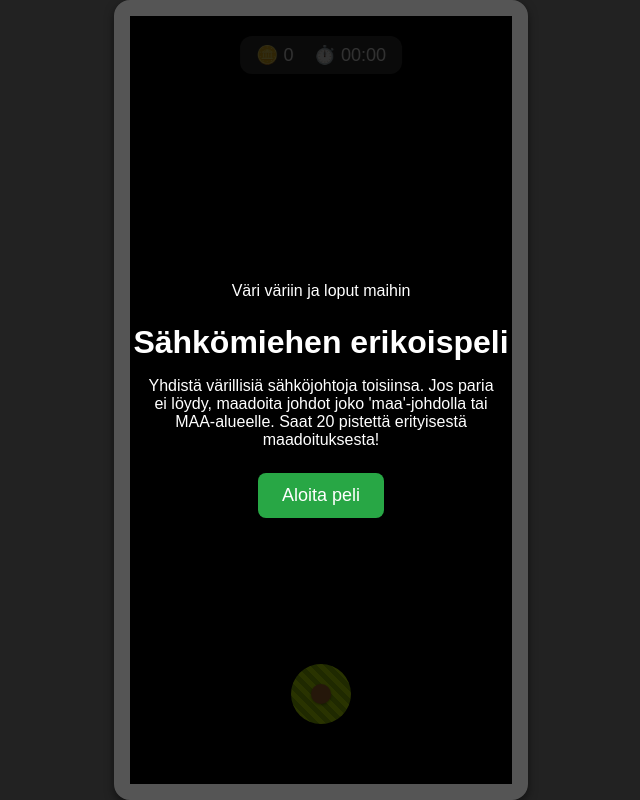
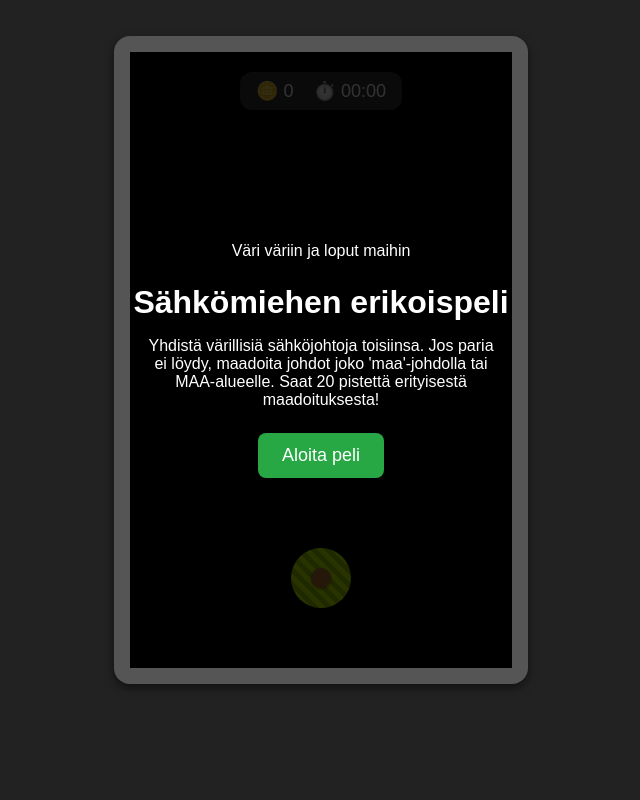
Before and after one commit to S-hk-ri/peli, a plain HTML site: page index.html in a window 1280 px wide. Shown: the whole page, without its empty margins (319-959 px from the left). Drawn offline with Linux system fonts and the light colour scheme.

Commit message:
Update index.html

```diff
--- a/index.html
+++ b/index.html
@@ -7,8 +7,8 @@
   <style>
     /* Yleiset asetukset */
     * { margin: 0; padding: 0; box-sizing: border-box; }
-    body { background-color: #222; display: flex; justify-content: center; align-items: center; height: 100vh; font-family: Arial, sans-serif; overflow: hidden; }
-    #game-container { position: relative; width: 414px; height: 896px; max-width: 100%; max-height: 100%; border: 16px solid #555; border-radius: 16px; box-shadow: 0 4px 10px rgba(0, 0, 0, 0.5); background-color: #000; }
+    body { background-color: #222; display: flex; justify-content: center; align-items: center; height: 90vh; font-family: Arial, sans-serif; overflow: hidden; }
+    #game-container { position: relative; width: 414px; height: 896px; max-width: 100%; max-height: 90%; border: 16px solid #555; border-radius: 16px; box-shadow: 0 4px 10px rgba(0, 0, 0, 0.5); background-color: #000; }
     canvas { display: block; width: 100%; height: 100%; }
     /* UI-paneeli ylhäällä */
     #ui-panel { position: absolute; top: 20px; left: 50%; transform: translateX(-50%); background: rgba(255, 255, 255, 0.2); backdrop-filter: blur(10px); padding: 8px 16px; border-radius: 12px; display: flex; gap: 20px; align-items: center; color: #fff; font-size: 18px; box-shadow: 0 2px 8px rgba(0, 0, 0, 0.3); }
```
